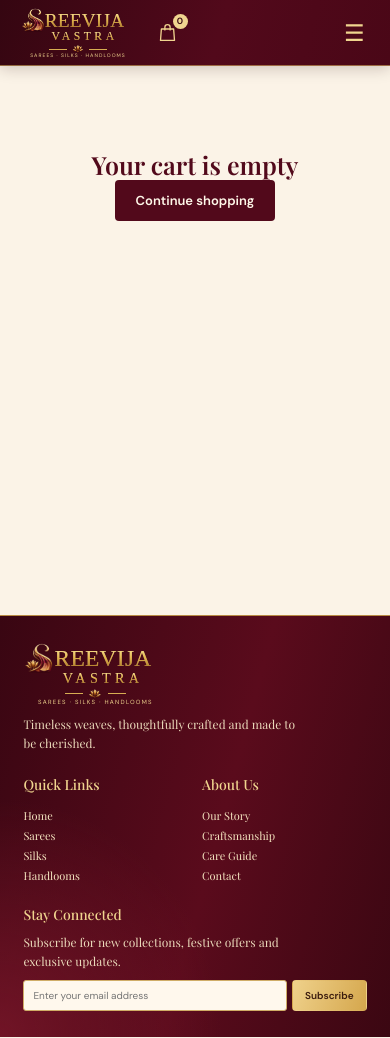
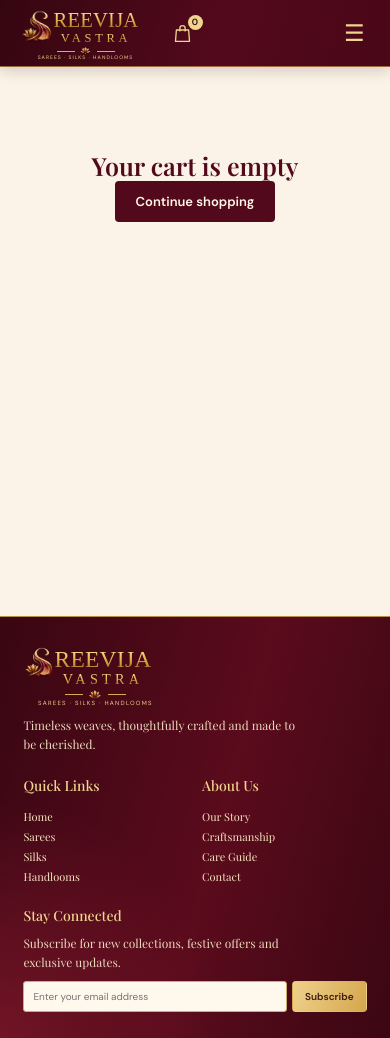
Before and after one commit to DC0598/sreevija_Project, a Django app: page /cart/ in a window 390 px wide. Run offline with Django 5.2, Linux system fonts and the light colour scheme.

Commit message:
Sharpen mobile logo and align cart actions
Co-authored-by: Copilot <223556219+Copilot@users.noreply.github.com>

```diff
--- a/public/static/styles.css
+++ b/public/static/styles.css
@@ -328,7 +328,7 @@ main { min-height: 65vh; }
 .link-button { padding: 0; background: none; border: 0; cursor: pointer; text-decoration: underline; }
 .card-actions { display: flex; align-items: center; justify-content: space-between; gap: 6px; margin-top: auto; }
 .card-actions .muted { font-size: 11px; }
-.card-actions form { flex: 0 0 auto; }
+.card-actions form { flex: 0 0 auto; margin-left: auto; }
 .card-actions .btn { padding: 8px 10px; font-size: 11px; }
 .toolbar h3 { margin: 0; color: var(--wine); }
 .admin-inline-form { display: flex; flex-wrap: wrap; justify-content: flex-end; gap: 6px; margin-top: 8px; }
@@ -380,8 +380,12 @@ main { min-height: 65vh; }
   .shop, .detail, .checkout { grid-template-columns: 1fr; }
 }
 @media (max-width: 560px) {
-  .brand-emblem { width: 26px; }
-  .brand-wordmark { width: 105px; }
+  .brand-emblem { width: 34px; margin-top: 3px; }
+  .brand-wordmark { width: 112px; }
+  .detail .row { justify-content: flex-end; }
+  .detail .row .qty { order: 0; }
+  .detail .row button[name="next"] { order: 1; }
+  .detail .row button:not([name="next"]) { order: 2; }
   .brand-flourish { height: 10px; }
   .brand-flourish img { width: 14px; height: 10px; }
   .brand-flourish::before, .brand-flourish::after { width: 18px; }
--- a/templates/shop/base.html
+++ b/templates/shop/base.html
@@ -6,11 +6,11 @@
   <meta name="viewport" content="width=device-width, initial-scale=1">
   <title>{% block title %}SreeVija Vastra – Sarees, Silks &amp; Handlooms{% endblock %}</title>
   <meta name="description" content="Discover timeless sarees, silks and handlooms at SreeVija Vastra.">
-  <link rel="icon" type="image/svg+xml" href="{% static 'images/sreevija-vastra-logo.svg' %}">
+  <link rel="icon" type="image/svg+xml" href="{% static 'images/sreevija-vastra-logo.svg' %}?v=2">
   <link rel="preconnect" href="https://fonts.googleapis.com">
   <link rel="preconnect" href="https://images.unsplash.com">
   <link href="https://fonts.googleapis.com/css2?family=DM+Sans:wght@400;500;600;700&family=Playfair+Display:wght@400;500;600;700&display=swap" rel="stylesheet">
-  <link rel="stylesheet" href="{% static 'styles.css' %}?v=2">
+  <link rel="stylesheet" href="{% static 'styles.css' %}?v=4">
 </head>
 <body>
   <header class="header">
@@ -18,7 +18,7 @@
       <span class="logo-copy">
         <span class="brand-name-lockup">
           <img class="brand-emblem" src="{% static 'images/sreevija-vastra-emblem.png' %}" alt="">
-          <img class="brand-wordmark" src="{% static 'images/sreevija-vastra-wordmark.svg' %}" alt="SreeVija Vastra">
+          <img class="brand-wordmark" src="{% static 'images/sreevija-vastra-wordmark.svg' %}?v=2" alt="SreeVija Vastra">
         </span>
         <span class="brand-flourish" aria-hidden="true"><img src="{% static 'images/sreevija-vastra-flower.png' %}" alt=""></span>
         <small>SAREES · SILKS · HANDLOOMS</small>
@@ -87,7 +87,7 @@
         <span class="logo-copy">
           <span class="brand-name-lockup">
             <img class="brand-emblem" src="{% static 'images/sreevija-vastra-emblem.png' %}" alt="">
-            <img class="brand-wordmark" src="{% static 'images/sreevija-vastra-wordmark.svg' %}" alt="SreeVija Vastra">
+            <img class="brand-wordmark" src="{% static 'images/sreevija-vastra-wordmark.svg' %}?v=2" alt="SreeVija Vastra">
           </span>
           <span class="brand-flourish" aria-hidden="true"><img src="{% static 'images/sreevija-vastra-flower.png' %}" alt=""></span>
           <small>SAREES · SILKS · HANDLOOMS</small>
```
Also changed, not shown: public/static/images/sreevija-vastra-logo.svg, public/static/images/sreevija-vastra-wordmark.svg.
